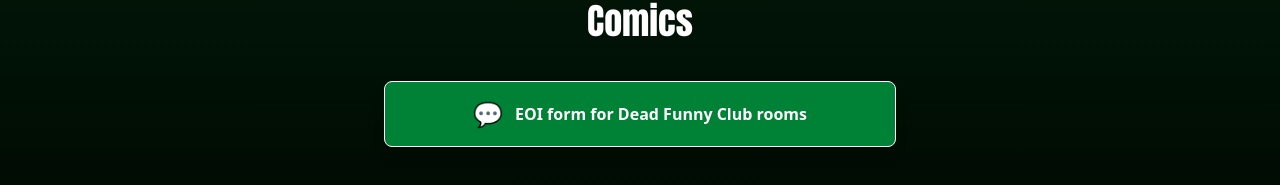
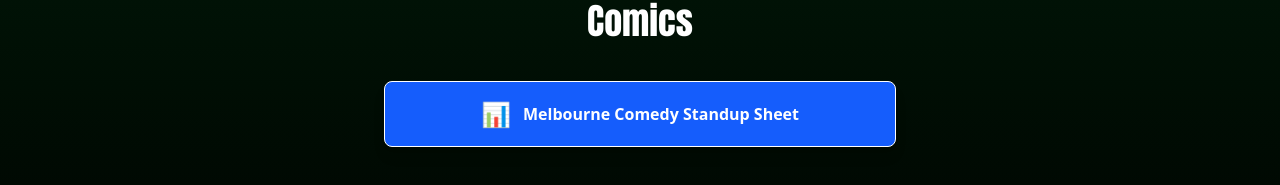
Before and after one commit to JarrodKane/DeadFunnyClub, a React (Vite) app: page / in a window 1280 px wide. Shown: the part 535-720 px from the top of the page. Built offline with nearby package versions, Linux system fonts and the light colour scheme; grey boxes are pictures that could not be loaded.

Commit message:
Removed signups

```diff
--- a/src/App.tsx
+++ b/src/App.tsx
@@ -21,17 +21,6 @@
           ))}
         </div>
         <h1 className="text-3xl sm:text-4xl font-bold text-white" style={{ fontFamily: 'Impact, Arial Black, sans-serif' }}>Comics</h1>
-        <a
-          href="https://forms.gle/FckwGnEKAADxzFT86"
-          target="_blank"
-          rel="noopener noreferrer"
-          className="w-full px-4 sm:px-0"
-        >
-          <div className="flex items-center justify-center gap-3 bg-green-700 text-white py-4 rounded-lg font-bold hover:bg-green-900 transition-all shadow-lg border">
-            <span className="text-2xl">💬</span>
-            <span>EOI form for Dead Funny Club rooms</span>
-          </div>
-        </a>
         <a
           href="https://docs.google.com/spreadsheets/d/1MEXRL83oZ72PONC6k5yhqJb1EkGYADJ3TlMxkmDVaW8/edit?usp=sharing"
           target="_blank"
```
